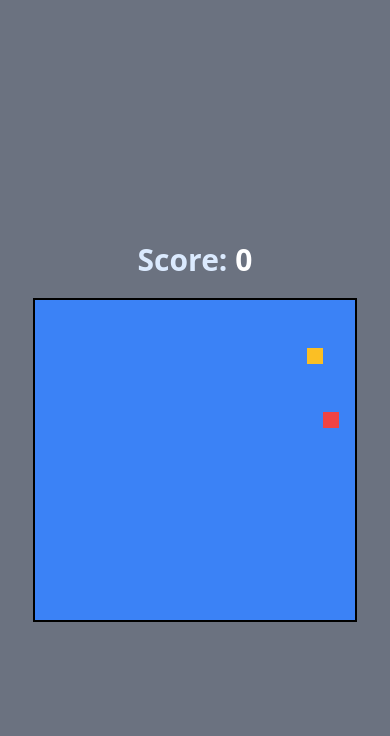
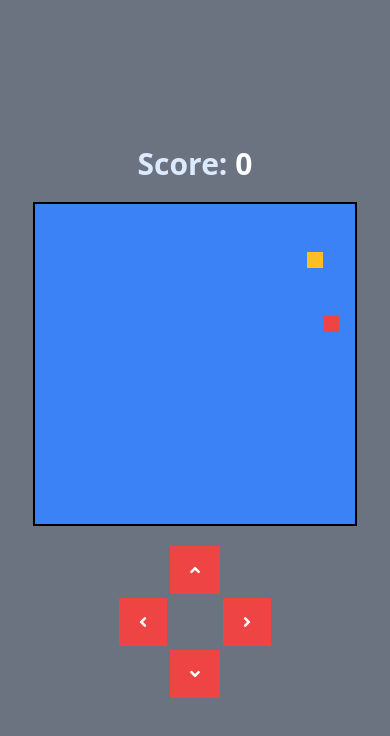
Before and after one commit to ThisIsMunna/react-snake-game, a React (Create React App) app: page / in a window 390 px wide. Shown: the top 736 px of the page. Built offline with nearby package versions, Linux system fonts and the light colour scheme.

Commit message:
added buttons for mobile

```diff
--- a/public/index.html
+++ b/public/index.html
@@ -14,6 +14,10 @@
       manifest.json provides metadata used when your web app is installed on a
       user's mobile device or desktop. See https://developers.google.com/web/fundamentals/web-app-manifest/
     -->
+    <link
+      href="https://cdnjs.cloudflare.com/ajax/libs/font-awesome/5.15.4/css/all.min.css"
+      rel="stylesheet"
+    />
     <link rel="manifest" href="%PUBLIC_URL%/manifest.json" />
     <!--
       Notice the use of %PUBLIC_URL% in the tags above.
--- a/src/App.tsx
+++ b/src/App.tsx
@@ -169,6 +169,19 @@ const preyCell = () => {
             </div>
           ))}
         </div>
+        <div className="flex flex-col items-center p-5">
+          <div>
+                  <button onClick={() => handleKeydown("ArrowUp")} className="bg-red-500 active:bg-red-700 text-white p-3 px-5"><i className="fas fa-angle-up"></i></button>
+          </div>
+          <div>
+
+                  <button onClick={() => handleKeydown("ArrowLeft")} className="bg-red-500 active:bg-red-700 text-white p-3 px-5 my-1 mx-7"> <i className="fas fa-angle-left"></i> </button>
+                  <button  onClick={() => handleKeydown("ArrowRight")} className="bg-red-500 active:bg-red-700 text-white p-3 px-5 my-1 mx-7"><i className="fas fa-angle-right"></i></button>
+          </div>
+          <div>
+                  <button  onClick={() => handleKeydown("ArrowDown")} className="bg-red-500 active:bg-red-700  text-white p-3 px-5"><i className="fas fa-angle-down"></i></button>
+          </div>
+        </div>
       </div>
     </div>
   );
--- a/tailwind.config.js
+++ b/tailwind.config.js
@@ -5,7 +5,9 @@ module.exports = {
     extend: {},
   },
   variants: {
-    extend: {},
+    extend: {
+      backgroundColor: ['active'],
+    },
   },
   plugins: [],
 }
```
Also changed, not shown: 1 other file (tests, documents, lock files or other folders).
